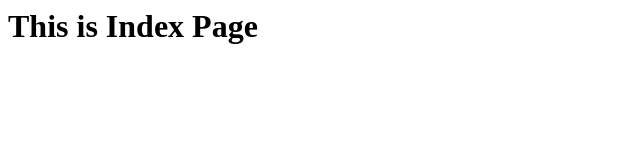
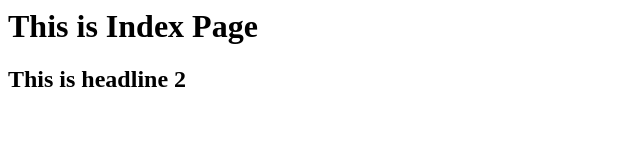
Before and after one commit to vdy1141/demo_repo, a plain HTML site: page index.html in a window 1280 px wide. Shown: the whole page, without its empty margins (0-640 px from the left). Drawn offline with Linux system fonts and the light colour scheme.

Commit message:
Added a new line in index.html

```diff
--- a/index.html
+++ b/index.html
@@ -4,5 +4,6 @@
 	</head>
 	<body>
 		<h1>This is Index Page</h1>
+		<h2>This is headline 2</h2>
 	</body>
 </html>
```
